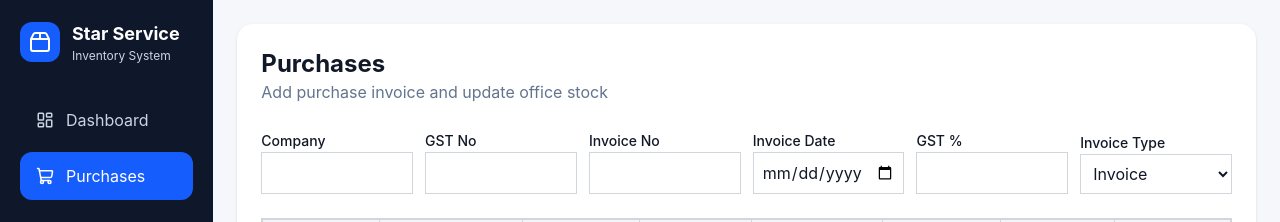
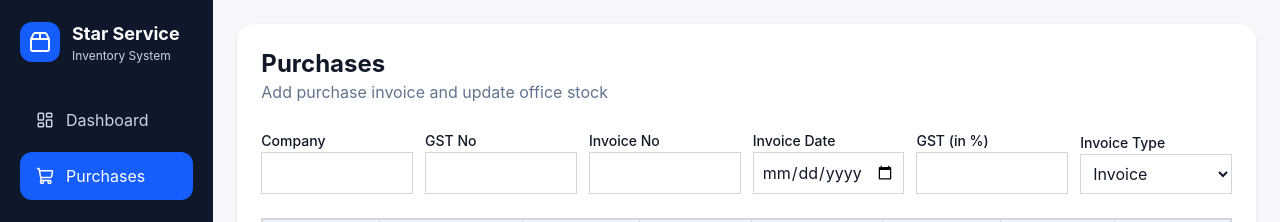
Before and after one commit to starservice772/inventory-frontend, a React (Vite) app: page /purchases in a window 1280 px wide. Shown: the top 222 px of the page. Built offline with nearby package versions, Linux system fonts and the light colour scheme.

Commit message:
webhook sample test with small change

```diff
--- a/src/pages/purchases/PurchasesPage.jsx
+++ b/src/pages/purchases/PurchasesPage.jsx
@@ -167,7 +167,7 @@ export default function PurchasesPage() {
 
         {/* GST % */}
         <div>
-          <label className="text-sm font-medium">GST %</label>
+          <label className="text-sm font-medium">GST (in %)</label>
           <input
             className="border border-gray-300 p-2 w-full"
             value={form.gstPercentage}
```
